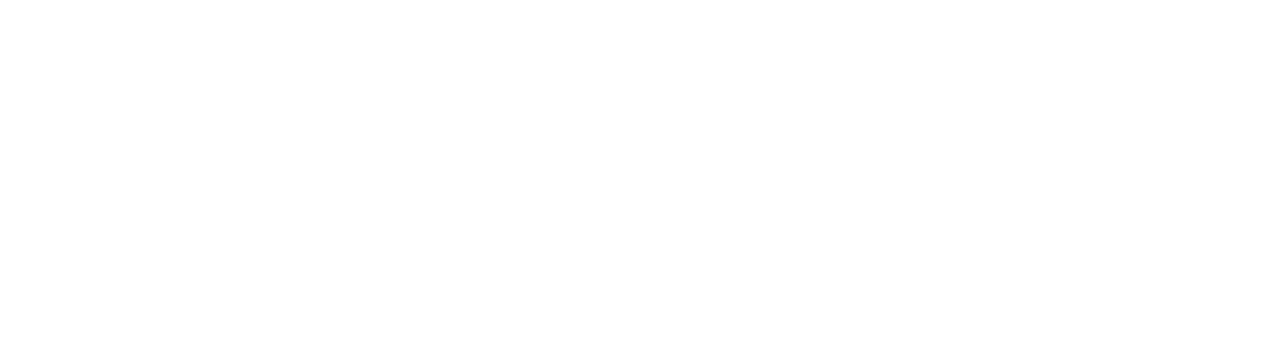
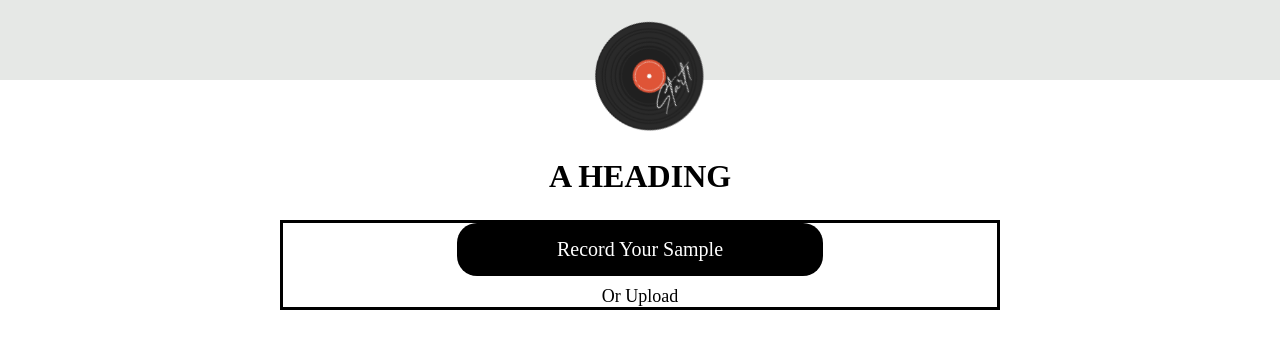
Before and after one commit to quocannguyen/hack-ai-2023, a React (Create React App) app: page /input in a window 1280 px wide. Shown: the top 348 px of the page. Built offline with nearby package versions, Linux system fonts and the light colour scheme.

Commit message:
Updated Animations

```diff
--- a/src/Components/Input.js
+++ b/src/Components/Input.js
@@ -1,8 +1,25 @@
+import React from "react";
+import cd from './img/cd.png';
+import sInput from './styles/input.module.css';
+
 const Input = () =>{
     return(
-        <div>
-
-        </div>
+        <>
+            <div className={sInput.container}>
+                <div className={sInput.diskContainer}>
+                <img className={sInput.disk} src={cd} alt="A Disk" />
+                </div>
+                <div className={sInput.diskContainerSecond}>
+                </div>
+            </div>
+            <div className={sInput.bodyContainer}>
+                <h1>A HEADING</h1>
+                <div className={sInput.buttonContainer}>
+                    <button className={sInput.btn}>Record Your Sample</button>
+                    <a>Or Upload </a>
+                </div>
+            </div>
+        </>
     )
 }
-export default Input
+export default Input;
--- a/src/Components/Login.js
+++ b/src/Components/Login.js
@@ -24,14 +24,14 @@
                                     <label for = "remember-me">Remember Me</label>
                                 </div>
                                 <div className = {styles.passLink}>
-                                    <Link to='input'>Forgot Password?</Link>
+                                    <Link to='/input'>Forgot Password?</Link>
                                 </div>
                             </div>
                             <div className = {styles.field}>
-                                <Link to={'input'}><input type = "submit" value = "Login"/></Link>
+                                <Link to={'/input'}><input type = "submit" value = "Login"/></Link>
                             </div>
                             <div className = {styles.signupLink}>
-                                Not a member?  <Link to={'signup'}>Signup Now</Link>
+                                Not a member?  <Link to={'/signup'}>Signup Now</Link>
                             </div>
                         </form>
                 </div>
--- /dev/null
+++ b/src/Components/styles/input.module.css
@@ -0,0 +1,98 @@
+* {
+    padding: 0;
+    margin: 0;
+    box-sizing: border-box;
+}
+
+@keyframes spin {
+    100% {
+        -webkit-transform: rotate(360deg);
+        transform: rotate(360deg);
+    }
+}
+
+@keyframes navLoad {
+    0% {
+        transform: translateY(-100%);
+    }
+
+    100% {
+        transform: translateY(0);
+    }
+}
+
+.container {
+    background-color: white;
+}
+
+.diskContainer {
+    height: 10vh;
+    background-color: #E6E8E6;
+    animation: navLoad .5s ease-in;
+}
+
+.disk {
+    position: absolute;
+    width: 15vh;
+    top: 2%;
+    left: 46%;
+    animation:
+        spin 6s linear infinite;
+}
+
+.disk:hover {
+    scale: 1.03;
+}
+
+.diskContainerSecond {
+    background: white;
+    height: 6.6vh;
+}
+
+.bodyContainer {
+    background: white;
+    height: 70vh;
+    text-align: center;
+    display: flex;
+    flex-direction: column;
+    align-items: center;
+    gap: 25px;
+}
+
+.buttonContainer {
+    border: solid;
+    width: 90vh;
+    display: flex;
+    flex-direction: column;
+    align-items: center;
+    gap: 10px;
+}
+
+.btn {
+    font-size: 20px;
+    padding: 15px 100px;
+    border-radius: 20px;
+    border: none;
+    color: white;
+    background-color: black;
+}
+
+.btn:hover {
+    background-color: #F15025;
+}
+
+a {
+    font-size: 18px;
+}
+
+h1 {
+    margin-top: 25px;
+}
+
+h2 {
+    font-size: 32px;
+}
+
+h3 {
+    font-size: 18px;
+}
```
